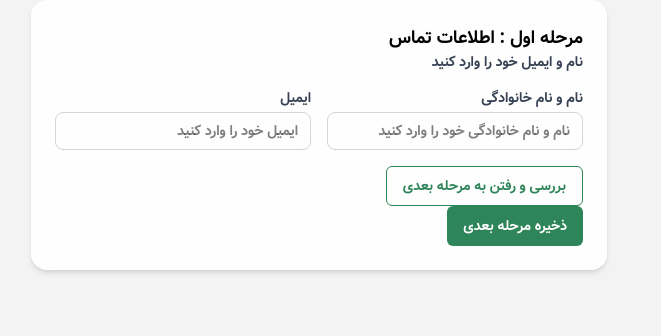
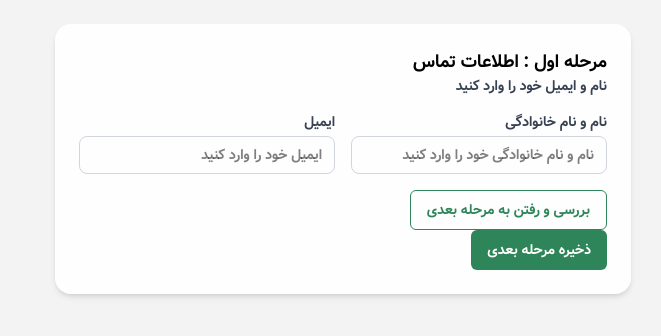
Before and after one commit to frau-azadeh/nexed, a Next.js app: page /wizard in a window 1280 px wide. Shown: the top 336 px of the page, without its empty margins (414-1075 px from the left). Built offline with nearby package versions, Linux system fonts and the light colour scheme.

Commit message:
update prettier

```diff
--- a/src/app/components/form/wizard/StepTwo.tsx
+++ b/src/app/components/form/wizard/StepTwo.tsx
@@ -39,7 +39,7 @@ type Props = {
   defaultValues?: Partial<StepTwoFormValue>;
 };
 
-const StepTwo: React.FC = ({ onNext, onBack, defaultValues }: Props) => {
+const StepTwo: React.FC<Props> = ({ onNext, onBack, defaultValues }) => {
   const {
     register,
     handleSubmit,
@@ -129,10 +129,10 @@ const StepTwo: React.FC = ({ onNext, onBack, defaultValues }: Props) => {
 
       <div>
         <Button type="button" variant="outline" onClick={onBack}>
-            قبلی
+          قبلی
         </Button>
         <Button type="button" onClick={validateAndNext} loading={isSubmitting}>
-            {isSubmitting ? "رفتن به مرحله بعدی" : "در حال بررسی ..."}
+          {isSubmitting ? "رفتن به مرحله بعدی" : "در حال بررسی ..."}
         </Button>
       </div>
     </form>
--- a/src/app/wizard/page.tsx
+++ b/src/app/wizard/page.tsx
@@ -1,9 +1,39 @@
+"use client"
+
+import { useState } from "react";
 import StepOne from "../components/form/wizard/StepOne";
+import { StepOneFormValue } from "@/validation/cinema.stepone.schema";
+import { StepTwoFormValue } from "@/validation/cinema.steptwo.schema";
+import StepTwo from "../components/form/wizard/StepTwo";
 
 export default function Wizard() {
+  const [step, setStep] = useState<0 | 1 | 2>(0);
+  const [s1, setS1] = useState<StepOneFormValue | null>(null);
+  const [s2, setS2] = useState<StepTwoFormValue | null>(null);
+
   return (
-    <div>
-      <StepOne />
-    </div>
+    <main className="p-6 space-y-6">
+      {step === 0 && (
+        <StepOne
+          onNext={(data) => {
+            setS1(data);
+            setStep(1);
+          }}
+        />
+      )}
+      {step === 1 && (
+        <StepTwo
+          defaultValues={s2 ?? undefined}
+          onBack={() => setStep(0)}
+          onNext={(data: StepTwoFormValue) => {
+           setS2(data);
+            setStep(2);
+          }}
+        />
+      )}
+
+
+
+    </main>
   );
 }
--- /dev/null
+++ b/src/validation/cinema.stepthree.schema.ts
@@ -0,0 +1,9 @@
+import { z } from "zod";
+
+export const StepThreeSchema =z.object({
+    accept: z.literal(true,{
+        errorMap: ()=>({message: "پذیرش قوانین الزامی است"})
+    })
+})
+
+export type StepThreeFormValue = z.infer<typeof StepThreeSchema>
```
